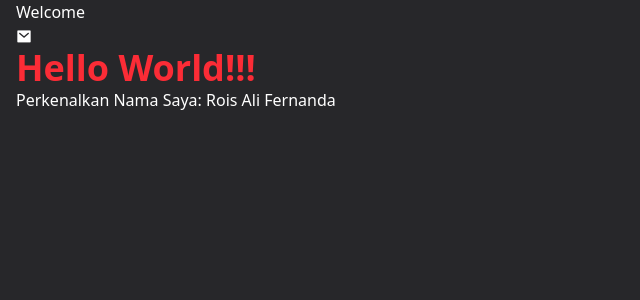
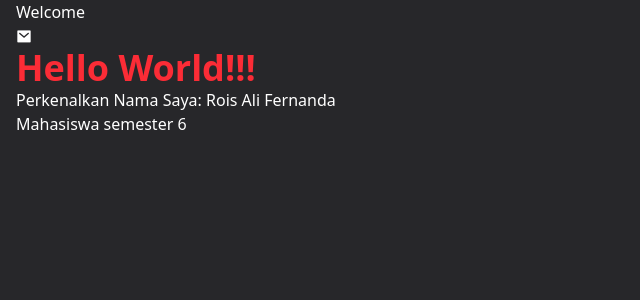
Before and after one commit to brekele28/react-latihan, a React (Vite) app: page / in a window 1280 px wide. Shown: the top 300 px of the page, without its empty margins (0-640 px from the left). Built offline with nearby package versions, Linux system fonts and the light colour scheme.

Commit message:
Update tampilan halaman utama di App.jsx

```diff
--- a/src/App.jsx
+++ b/src/App.jsx
@@ -5,6 +5,7 @@ function App() {
       {/* Hero Image */}
       <h1 className='text-4xl text-red-500 font-bold'>Hello World!!!</h1>
       <h2>Perkenalkan Nama Saya: Rois Ali Fernanda</h2>
+      <h4>Mahasiswa semester 6</h4>
     </>
   )
 }
```
